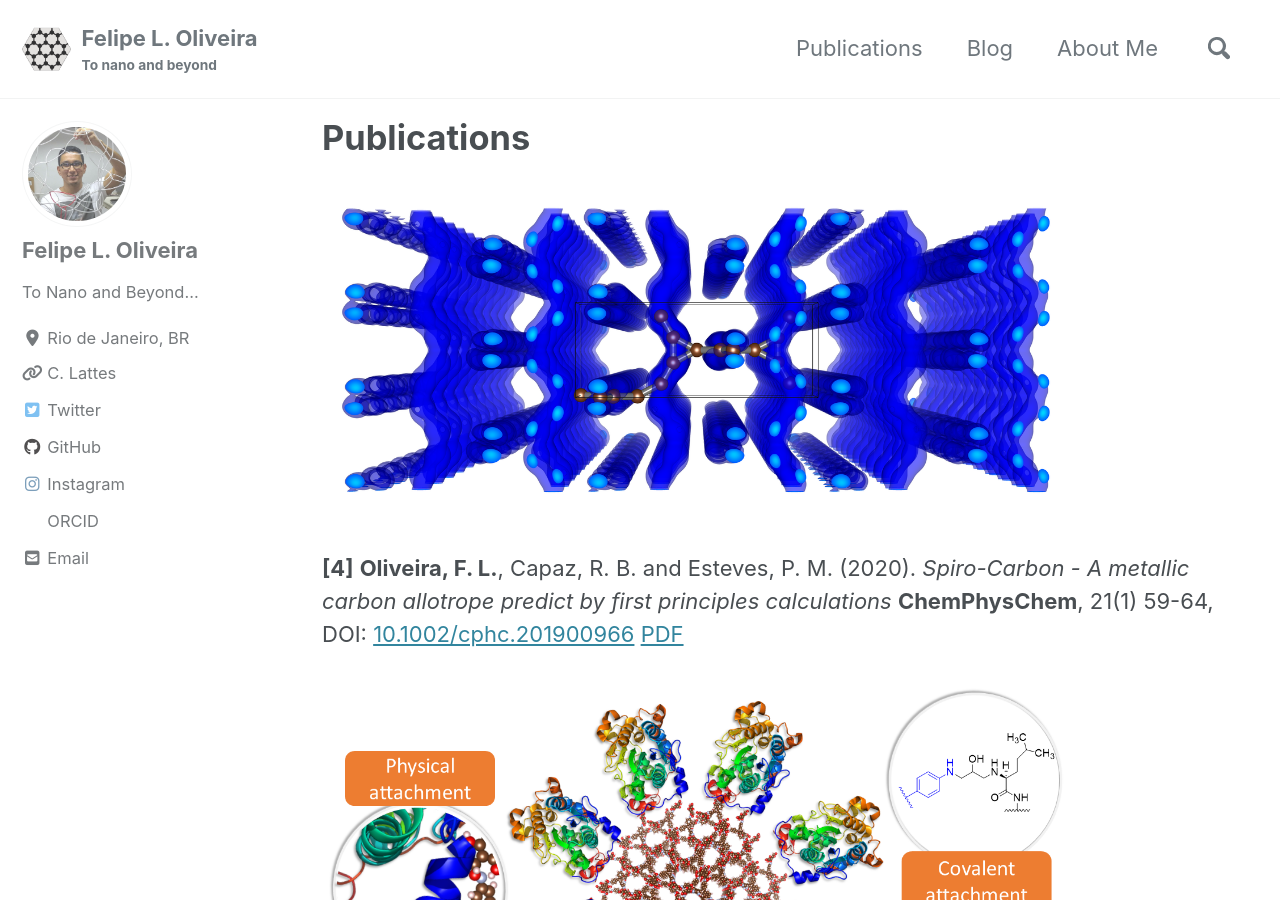
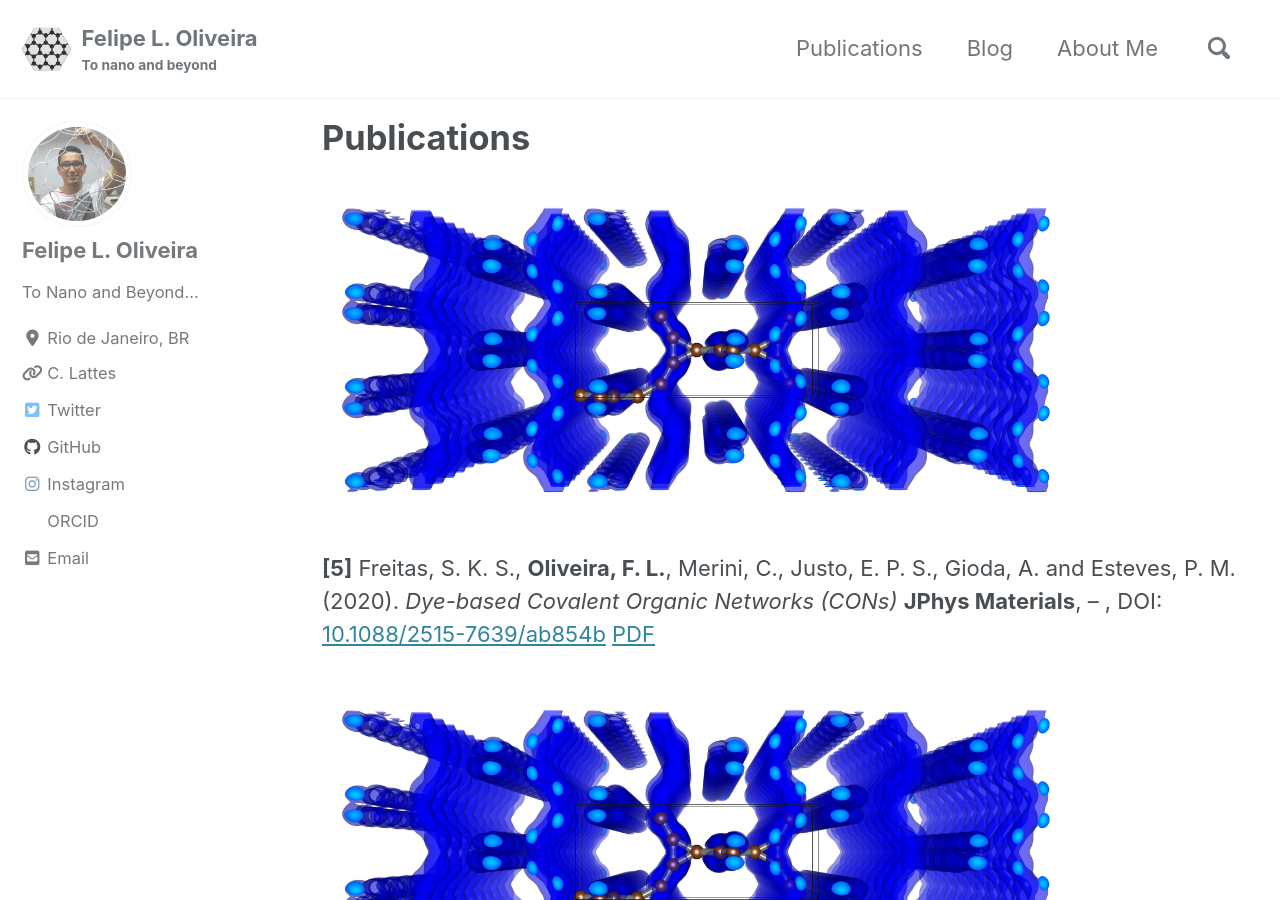
Before and after one commit to lipelopesoliveira/lipelopesoliveira.github.io, a Jekyll site: the page built from _pages/publications.md, in a window 1280 px wide and 900 px high. Built offline with Jekyll 4.4.1, drawn with Linux system fonts in a browser that asks for light colours; cached includes are drawn as plain includes; nearby versions of some CDN libraries.

Commit message:
Update publications.md

```diff
--- a/_pages/publications.md
+++ b/_pages/publications.md
@@ -5,6 +5,11 @@ permalink: /publications/
 author_profile: True
 classes: wide
 ---
+
+<img src="{{ site.url }}{{ site.baseurl }}/images/publications/TOC_4.png" alt="Table of contents 4" width="80%" height="80%">
+
+**[5]** Freitas, S. K. S., **Oliveira, F. L.**, Merini, C., Justo, E. P. S., Gioda, A. and Esteves, P. M. (2020). *Dye-based Covalent Organic Networks (CONs)* **JPhys Materials**, -- , DOI: [10.1088/2515-7639/ab854b](https://doi.org/10.1088/2515-7639/ab854b) [PDF](https://iopscience.iop.org/article/10.1088/2515-7639/ab854b)
+
 
 <img src="{{ site.url }}{{ site.baseurl }}/images/publications/TOC_4.png" alt="Table of contents 4" width="80%" height="80%">
 
```
